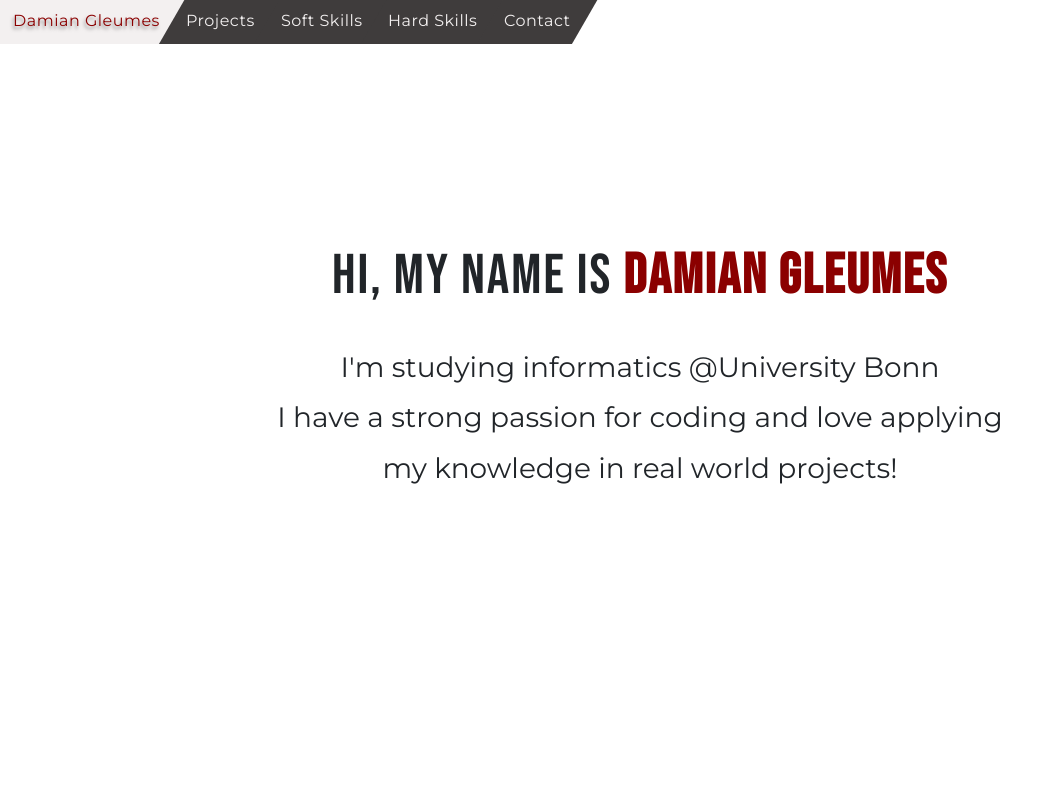
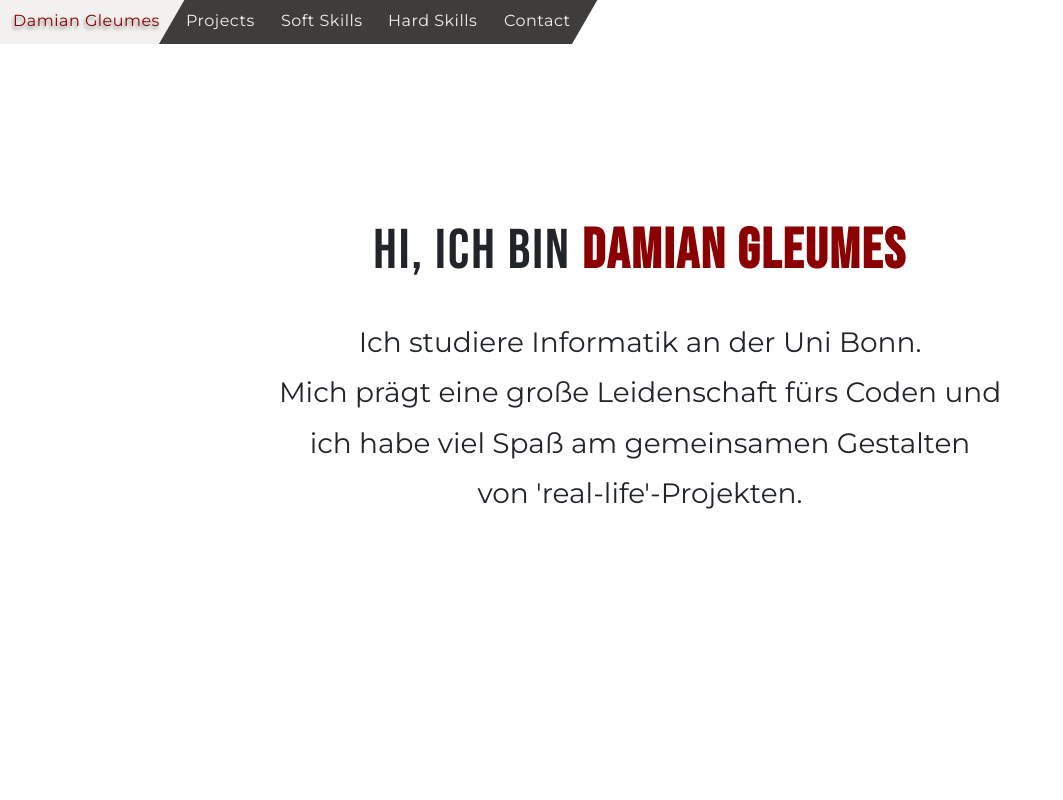
Before and after one commit to damgem/damgem.github.io, a React (Create React App) app: page / in a window 1280 px wide. Shown: the top 800 px of the page, without its empty margins (0-1063 px from the left). Built offline with nearby package versions, Linux system fonts and the light colour scheme.

Commit message:
translate startsection

```diff
--- a/src/components/SectionStart.jsx
+++ b/src/components/SectionStart.jsx
@@ -6,14 +6,14 @@ function SectionStart() {
         <Row id="start" style={{height:"100vh"}} >
             <Col xs={12} className="text-center main-font mx-auto mt-auto mb-4">
                 <h1>
-                    Hi, my name is <strong>Damian Gleumes</strong>
+                    Hi, ich bin <strong>Damian Gleumes</strong>
                 </h1>
             </Col>
             <Col lg={8} md={11} sm={10} xs={12} className="text-center secondary-font mx-auto mb-auto pb-5">
                 <p style={{fontSize:'1.75rem'}}>
-                    I'm studying informatics @University Bonn <br/>
-                    I have a strong passion for coding and love applying
-                    my knowledge in real world projects!
+                    Ich studiere Informatik an der Uni Bonn.<br/>
+                    Mich prägt eine große Leidenschaft fürs Coden und ich habe viel Spaß am gemeinsamen Gestalten<br/>
+                    von 'real-life'-Projekten.
                 </p>
             </Col>
         </Row>
```
